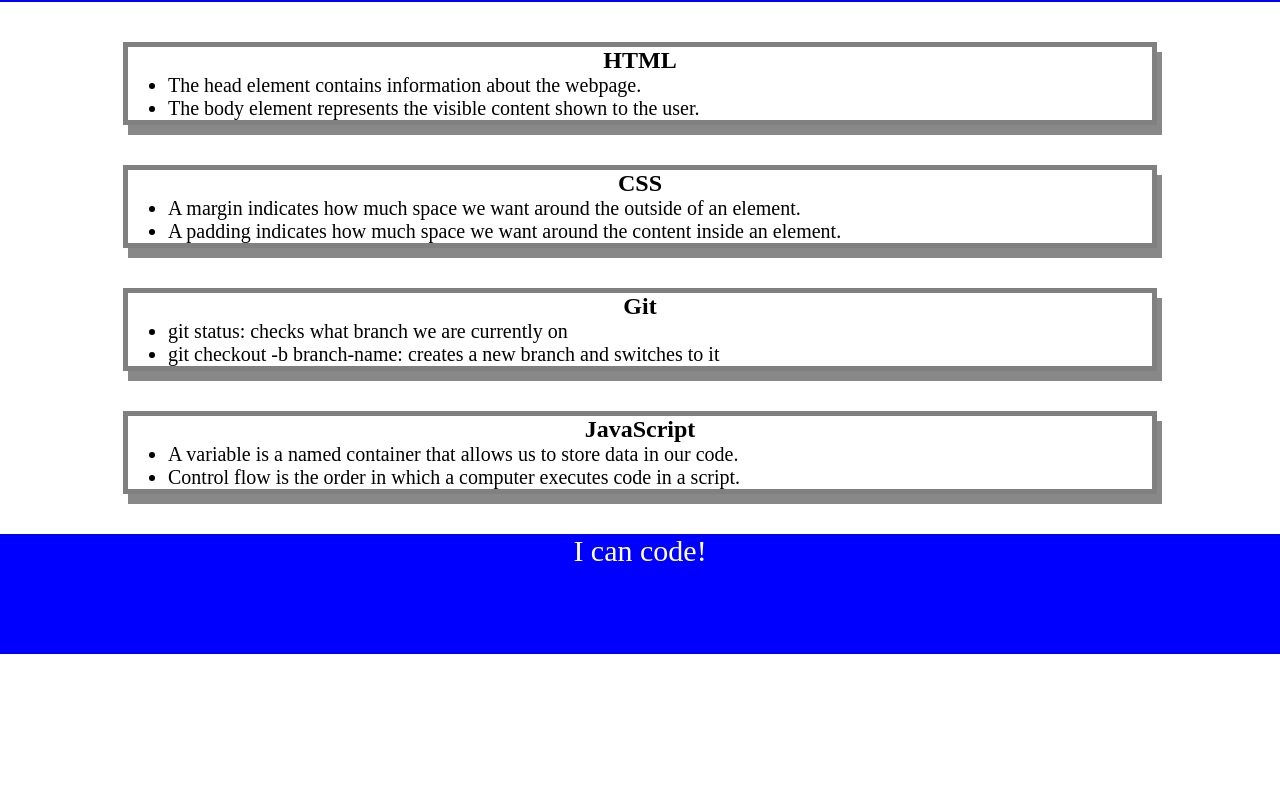
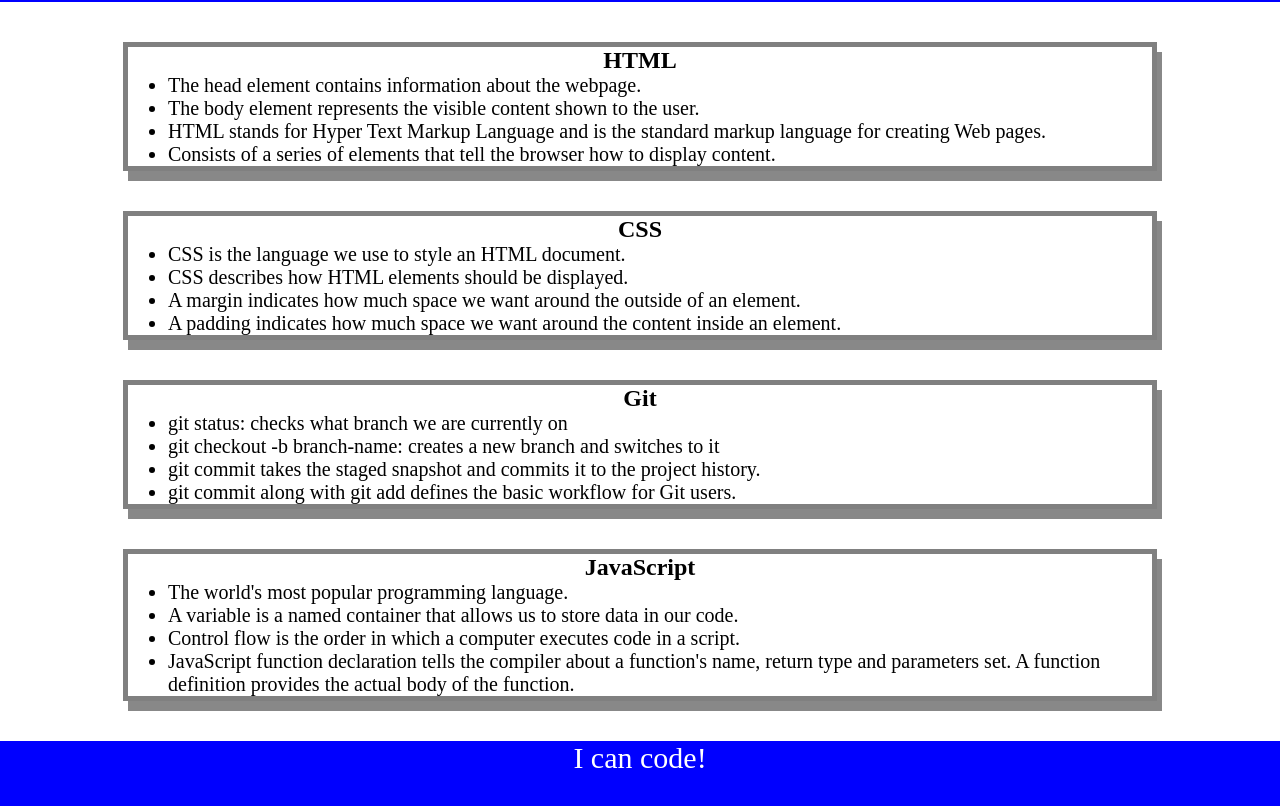
Before and after one commit to ereneedolan/prework-study-guide, a plain HTML site: page index.html in a window 1280 px wide. Shown: the part 118-924 px from the top of the page. Before the commit the page ends 800 px from the top, so only its background shows below. Drawn offline with Linux system fonts and the light colour scheme.

Commit message:
updated project README file

```diff
--- a/index.html
+++ b/index.html
@@ -20,12 +20,16 @@
         <ul>
           <li>The head element contains information about the webpage.</li>
           <li>The body element represents the visible content shown to the user.</li>
+          <li>HTML stands for Hyper Text Markup Language and is the standard markup language for creating Web pages.</li>
+          <li>Consists of a series of elements that tell the browser how to display content.</li>
         </ul>
       </section>
 
       <section class="card" id="css-section">
         <h2>CSS</h2>
         <ul>
+          <li>CSS is the language we use to style an HTML document.</li>
+          <li>CSS describes how HTML elements should be displayed.</li>
           <li>A margin indicates how much space we want around the outside of an element.</li>
           <li>A padding indicates how much space we want around the content inside an element.</li>
         </ul>
@@ -36,14 +40,18 @@
         <ul>
           <li>git status: checks what branch we are currently on</li>
           <li>git checkout -b branch-name: creates a new branch and switches to it</li>
+          <li>git commit takes the staged snapshot and commits it to the project history.</li>
+          <li>git commit along with git add defines the basic workflow for Git users.</li>
         </ul>
       </section>
 
       <section class="card" id="javascript-section">
         <h2>JavaScript</h2>
         <ul>
+          <li>The world's most popular programming language.</li>
           <li>A variable is a named container that allows us to store data in our code.</li>
           <li>Control flow is the order in which a computer executes code in a script.</li>
+          <li>JavaScript function declaration tells the compiler about a function's name, return type and parameters set. A function definition provides the actual body of the function.</li>
         </ul>
       </section>
 
```
Also changed, not shown: 1 other file.
